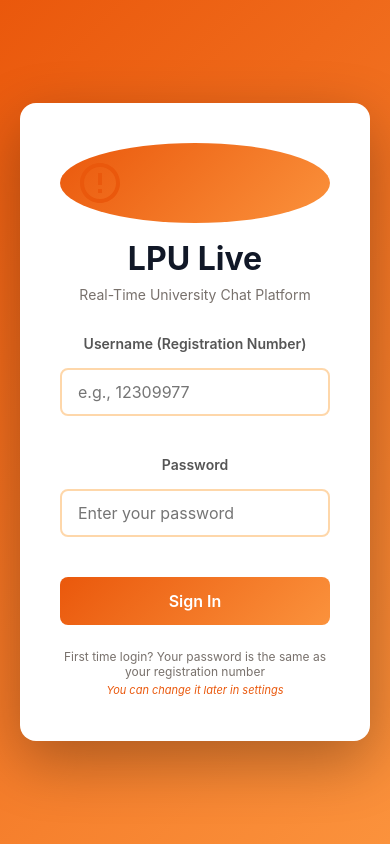
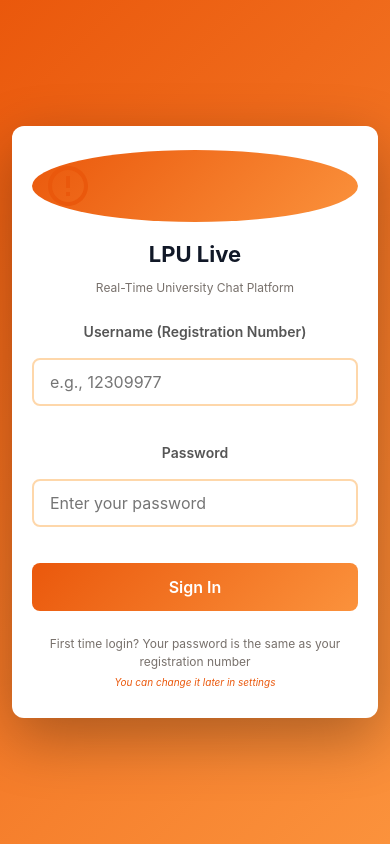
Before and after one commit to Svamsi2006/lpulive, a React (Vite) app: page / in a window 390 px wide. Built offline with nearby package versions, Linux system fonts and the light colour scheme.

Commit message:
Enhanced mobile UI with comprehensive responsive improvements

```diff
--- a/index.html
+++ b/index.html
@@ -3,7 +3,11 @@
   <head>
     <meta charset="UTF-8" />
     <link rel="icon" type="image/svg+xml" href="/vite.svg" />
-    <meta name="viewport" content="width=device-width, initial-scale=1.0" />
+    <meta name="viewport" content="width=device-width, initial-scale=1.0, maximum-scale=1.0, user-scalable=no, viewport-fit=cover" />
+    <meta name="theme-color" content="#3b82f6" />
+    <meta name="mobile-web-app-capable" content="yes" />
+    <meta name="apple-mobile-web-app-capable" content="yes" />
+    <meta name="apple-mobile-web-app-status-bar-style" content="black-translucent" />
     <title>LPU Live - Real-Time Chat Application</title>
   </head>
   <body>
--- a/src/App.css
+++ b/src/App.css
@@ -4,4 +4,32 @@
   display: flex;
   flex-direction: column;
   background-color: var(--bg-color);
+  /* Prevent zoom on double tap for better mobile UX */
+  touch-action: manipulation;
+  /* Improve rendering on mobile */
+  -webkit-font-smoothing: antialiased;
+  -moz-osx-font-smoothing: grayscale;
 }
+
+/* Mobile optimizations */
+@media (max-width: 768px) {
+  .app {
+    /* Ensure app fills viewport on mobile */
+    height: 100vh;
+    height: -webkit-fill-available;
+    overflow: hidden;
+  }
+
+  /* Better touch targets */
+  button, a, input, textarea, select {
+    -webkit-tap-highlight-color: rgba(0, 0, 0, 0.1);
+  }
+}
+
+@media (max-width: 480px) {
+  /* Prevent text size adjustment on orientation change */
+  .app {
+    -webkit-text-size-adjust: 100%;
+    text-size-adjust: 100%;
+  }
+}
--- a/src/components/ChatWindow.css
+++ b/src/components/ChatWindow.css
@@ -144,6 +144,9 @@
   flex-direction: column;
   gap: 16px;
   background: var(--bg-color);
+  /* Smooth scrolling for mobile */
+  -webkit-overflow-scrolling: touch;
+  scroll-behavior: smooth;
 }
 
 .message {
@@ -359,6 +362,10 @@
   max-height: 120px;
   min-height: 44px;
   font-family: inherit;
+  /* Better mobile keyboard handling */
+  -webkit-appearance: none;
+  -moz-appearance: none;
+  appearance: none;
 }
 
 .attach-btn,
--- a/src/components/Login.css
+++ b/src/components/Login.css
@@ -126,3 +126,100 @@
   font-style: italic;
   color: var(--primary-color);
 }
+
+/* Mobile Responsive Styles */
+@media (max-width: 768px) {
+  .login-container {
+    padding: 16px;
+  }
+
+  .login-card {
+    padding: 32px 24px;
+    max-width: 100%;
+  }
+
+  .logo {
+    padding: 14px;
+  }
+
+  .login-header h1 {
+    font-size: 26px;
+  }
+
+  .login-header p {
+    font-size: 13px;
+  }
+
+  .input-group input {
+    padding: 12px 12px 12px 44px;
+    font-size: 14px;
+  }
+
+  .input-icon {
+    left: 14px;
+    font-size: 18px;
+  }
+
+  .login-btn {
+    padding: 14px;
+    font-size: 15px;
+  }
+
+  .toggle-link {
+    font-size: 13px;
+  }
+}
+
+@media (max-width: 480px) {
+  .login-container {
+    padding: 12px;
+  }
+
+  .login-card {
+    padding: 24px 20px;
+    border-radius: 12px;
+  }
+
+  .logo {
+    padding: 12px;
+  }
+
+  .login-header {
+    margin-bottom: 24px;
+  }
+
+  .login-header h1 {
+    font-size: 22px;
+  }
+
+  .login-header p {
+    font-size: 12px;
+  }
+
+  .login-form {
+    gap: 16px;
+  }
+
+  .input-group input {
+    padding: 11px 11px 11px 40px;
+    font-size: 13px;
+  }
+
+  .input-icon {
+    left: 12px;
+    font-size: 16px;
+  }
+
+  .login-btn {
+    padding: 12px;
+    font-size: 14px;
+  }
+
+  .toggle-link {
+    font-size: 12px;
+  }
+
+  .login-footer .hint {
+    font-size: 10px;
+  }
+}
--- a/src/index.css
+++ b/src/index.css
@@ -87,3 +87,45 @@
 ::-webkit-scrollbar-thumb:hover {
   background: var(--text-secondary);
 }
+
+/* Mobile-specific optimizations */
+@media (max-width: 768px) {
+  /* Thinner scrollbars on mobile */
+  ::-webkit-scrollbar {
+    width: 4px;
+    height: 4px;
+  }
+
+  /* Better touch feedback */
+  button, a {
+    -webkit-tap-highlight-color: rgba(234, 88, 12, 0.2);
+  }
+
+  /* Smoother animations on mobile */
+  * {
+    -webkit-transform: translate3d(0, 0, 0);
+    transform: translate3d(0, 0, 0);
+  }
+}
+
+@media (max-width: 480px) {
+  /* Adjust base font size for smaller screens */
+  body {
+    font-size: 14px;
+    line-height: 1.5;
+  }
+
+  /* Ensure root fills available space */
+  #root {
+    height: 100vh;
+    height: -webkit-fill-available;
+  }
+}
+
+/* Prevent horizontal scrolling on mobile */
+@media (max-width: 768px) {
+  html, body {
+    overflow-x: hidden;
+    position: relative;
+  }
+}
```
